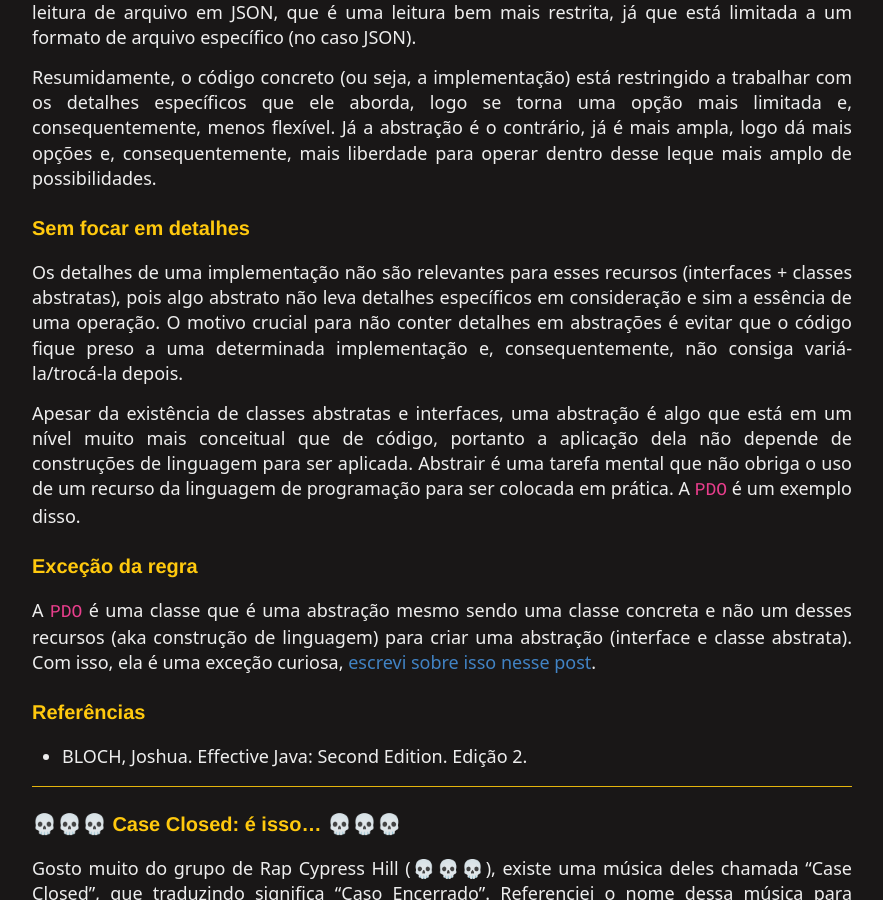
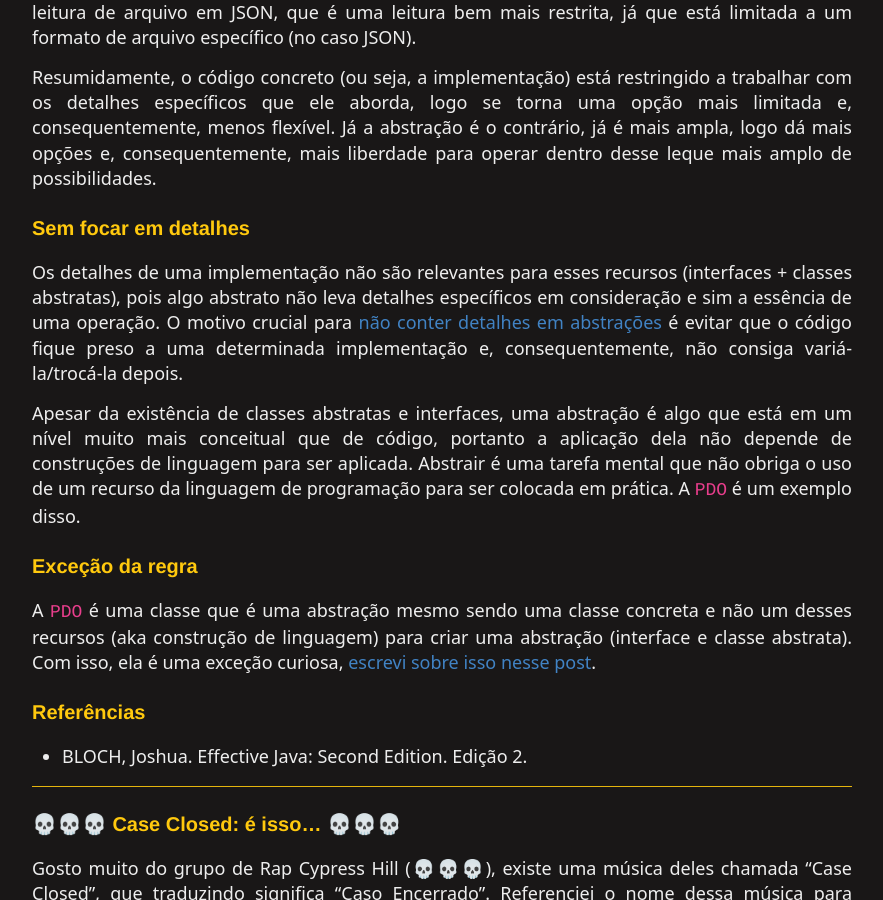
Before and after one commit to raphael-da-silva/raphael-da-silva.github.io, a Jekyll site: the page built from _posts/2021-06-09-interfaces-classes-abstratas.md, in a window 1280 px wide and 900 px high, scrolled down 1205 px. Shown: the whole window, without its empty margins (198-1081 px from the left). Built offline with Jekyll 4.4.1, drawn with Linux system fonts in a browser that asks for light colours; nearby versions of some CDN libraries; some of the changed lines change nothing that is shown.

Commit message:
Adição de link

```diff
--- a/_posts/2021-06-09-interfaces-classes-abstratas.md
+++ b/_posts/2021-06-09-interfaces-classes-abstratas.md
@@ -27,7 +27,7 @@ Resumidamente, o código concreto (ou seja, a implementação) está restringido
 
 ### Sem focar em detalhes
 
-Os detalhes de uma implementação não são relevantes para esses recursos (interfaces + classes abstratas), pois algo abstrato não leva detalhes específicos em consideração e sim a essência de uma operação. O motivo crucial para não conter detalhes em abstrações é evitar que o código fique preso a uma determinada implementação e, consequentemente, não consiga variá-la/trocá-la depois.
+Os detalhes de uma implementação não são relevantes para esses recursos (interfaces + classes abstratas), pois algo abstrato não leva detalhes específicos em consideração e sim a essência de uma operação. O motivo crucial para [não conter detalhes em abstrações](https://raphael-da-silva.github.io/evitando-detalhes-de-implementacao-interfaces/) é evitar que o código fique preso a uma determinada implementação e, consequentemente, não consiga variá-la/trocá-la depois.
 
 Apesar da existência de classes abstratas e interfaces, uma abstração é algo que está em um nível muito mais conceitual que de código, portanto a aplicação dela não depende de construções de linguagem para ser aplicada. Abstrair é uma tarefa mental que não obriga o uso de um recurso da linguagem de programação para ser colocada em prática. A `PDO` é um exemplo disso.
 
```
